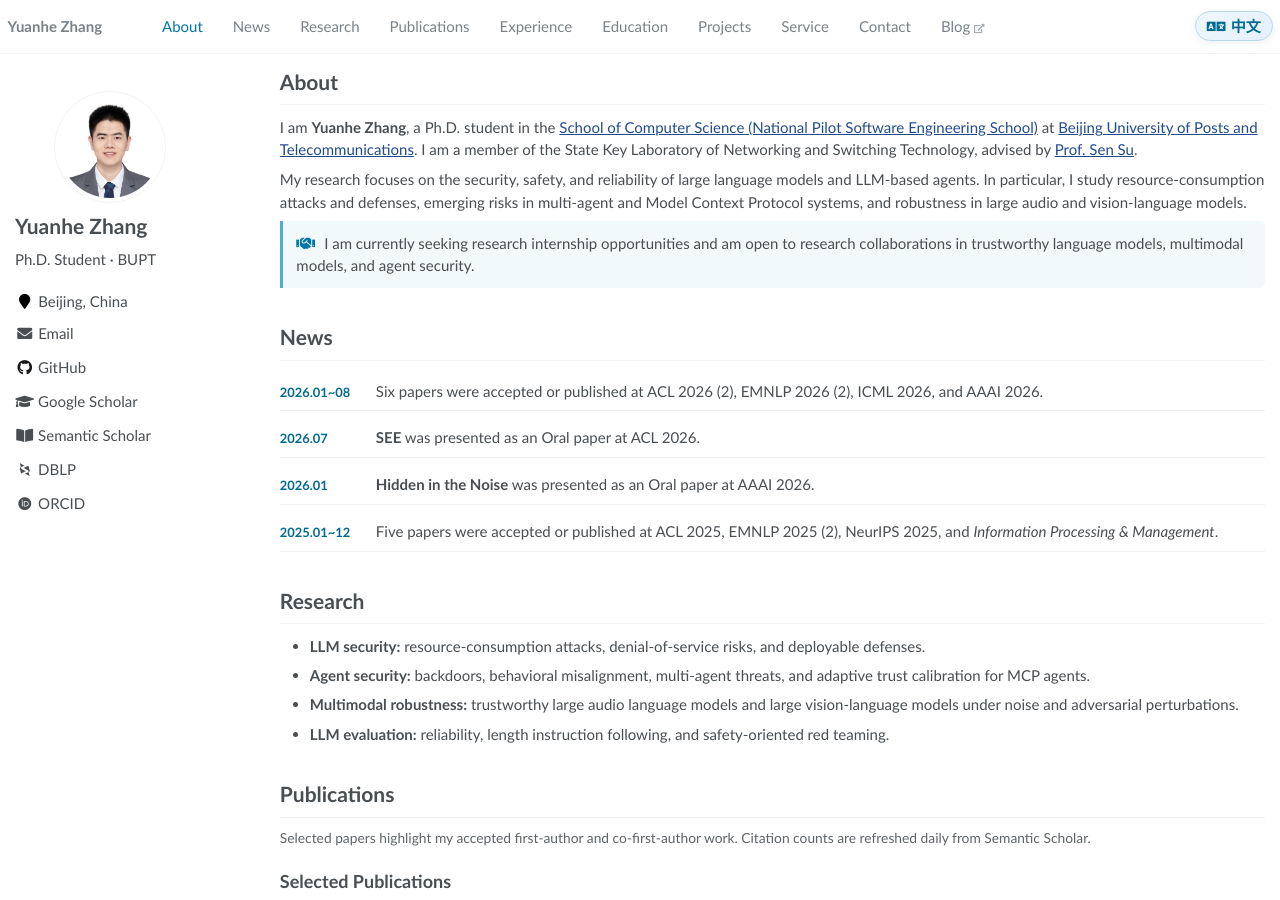
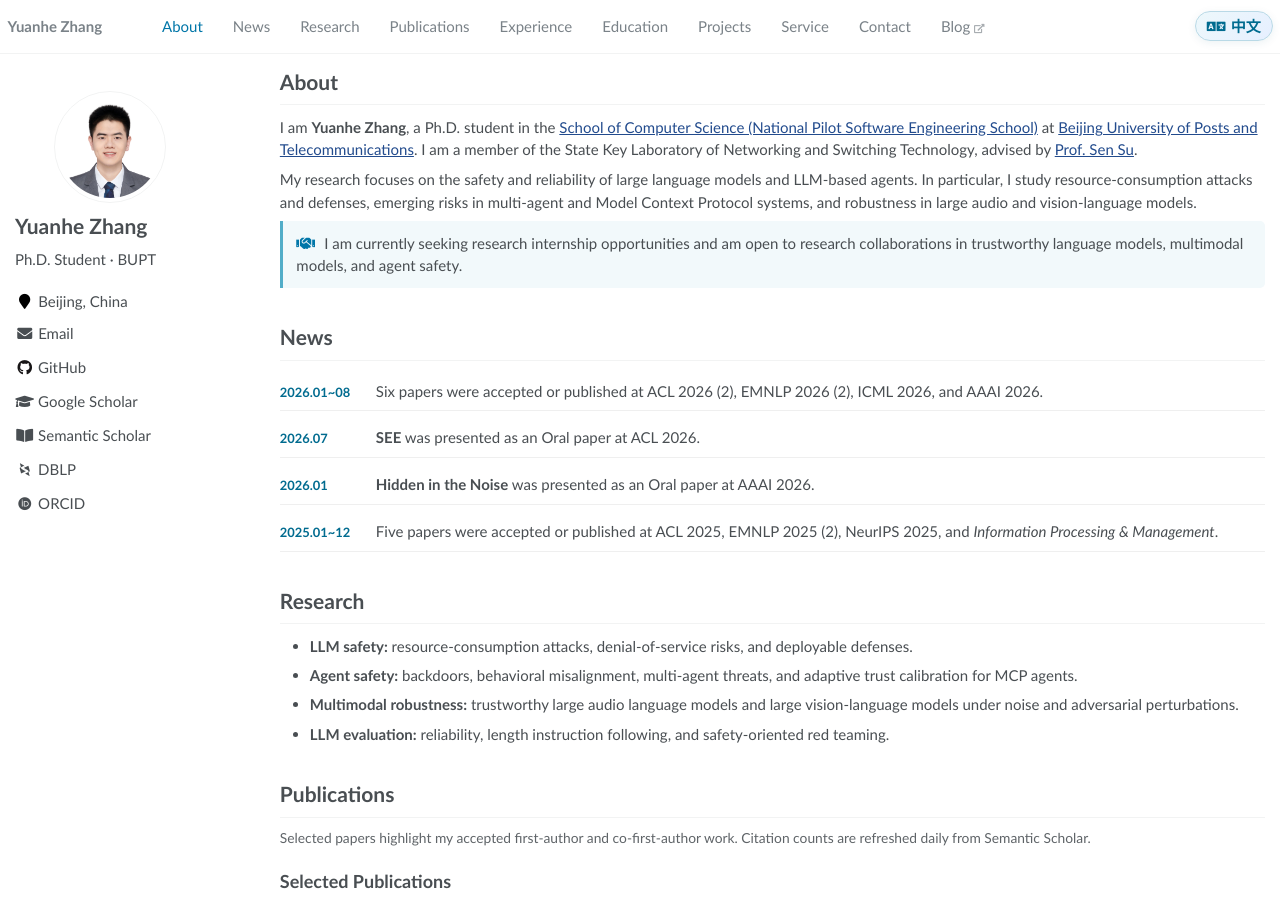
Before and after one commit to shuita2333/CV, a Jekyll site: the page built from _pages/about.md, in a window 1280 px wide and 900 px high. Built offline with Jekyll 4.4.1, drawn with Linux system fonts in a browser that asks for light colours; some web fonts are replaced; some of the changed text lies outside the part shown.

Commit message:
Use safety terminology across profile

```diff
--- a/_config.yml
+++ b/_config.yml
@@ -1,6 +1,6 @@
 # Site settings
 title: "Yuanhe Zhang | 张原赫"
-description: "Academic homepage of Yuanhe Zhang: large language models, AI safety, and agent security."
+description: "Academic homepage of Yuanhe Zhang: large language models, AI safety, and agent safety."
 url: "https://shuita2333.github.io"
 baseurl: "/CV"
 repository: "shuita2333/CV"
--- a/_pages/about.md
+++ b/_pages/about.md
@@ -13,8 +13,8 @@ author_profile: true
 
   <div data-lang="en">
     <p>I am <strong>Yuanhe Zhang</strong>, a Ph.D. student in the <a href="https://scs.bupt.edu.cn/" target="_blank" rel="noopener noreferrer">School of Computer Science (National Pilot Software Engineering School)</a> at <a href="https://www.bupt.edu.cn/" target="_blank" rel="noopener noreferrer">Beijing University of Posts and Telecommunications</a>. I am a member of the State Key Laboratory of Networking and Switching Technology, advised by <a href="https://scholar.google.com/citations?user=JaDhAfsAAAAJ" target="_blank" rel="noopener noreferrer">Prof. Sen Su</a>.</p>
-    <p>My research focuses on the security, safety, and reliability of large language models and LLM-based agents. In particular, I study resource-consumption attacks and defenses, emerging risks in multi-agent and Model Context Protocol systems, and robustness in large audio and vision-language models.</p>
-    <p class="availability"><i class="fas fa-handshake" aria-hidden="true"></i> I am currently seeking research internship opportunities and am open to research collaborations in trustworthy language models, multimodal models, and agent security.</p>
+    <p>My research focuses on the safety and reliability of large language models and LLM-based agents. In particular, I study resource-consumption attacks and defenses, emerging risks in multi-agent and Model Context Protocol systems, and robustness in large audio and vision-language models.</p>
+    <p class="availability"><i class="fas fa-handshake" aria-hidden="true"></i> I am currently seeking research internship opportunities and am open to research collaborations in trustworthy language models, multimodal models, and agent safety.</p>
   </div>
 
   <div data-lang="zh" hidden>
@@ -45,8 +45,8 @@ author_profile: true
 
   <div data-lang="en">
     <ul class="research-list">
-      <li><strong>LLM security:</strong> resource-consumption attacks, denial-of-service risks, and deployable defenses.</li>
-      <li><strong>Agent security:</strong> backdoors, behavioral misalignment, multi-agent threats, and adaptive trust calibration for MCP agents.</li>
+      <li><strong>LLM safety:</strong> resource-consumption attacks, denial-of-service risks, and deployable defenses.</li>
+      <li><strong>Agent safety:</strong> backdoors, behavioral misalignment, multi-agent threats, and adaptive trust calibration for MCP agents.</li>
       <li><strong>Multimodal robustness:</strong> trustworthy large audio language models and large vision-language models under noise and adversarial perturbations.</li>
       <li><strong>LLM evaluation:</strong> reliability, length instruction following, and safety-oriented red teaming.</li>
     </ul>
@@ -149,7 +149,7 @@ author_profile: true
   </h1>
 
   <div data-lang="en">
-    <p>I welcome research discussions and collaborations on trustworthy large language models, multimodal models, and agent security, and I am interested in research internship opportunities. The preferred way to reach me is <a href="mailto:{{ site.author.email }}">{{ site.author.email }}</a>.</p>
+    <p>I welcome research discussions and collaborations on trustworthy large language models, multimodal models, and agent safety, and I am interested in research internship opportunities. The preferred way to reach me is <a href="mailto:{{ site.author.email }}">{{ site.author.email }}</a>.</p>
   </div>
   <div data-lang="zh" hidden>
     <p>欢迎围绕可信大语言模型、多模态模型与智能体安全开展学术交流和科研合作，我也正在寻找研究型实习机会。首选联系方式为 <a href="mailto:{{ site.author.email }}">{{ site.author.email }}</a>。</p>
```
